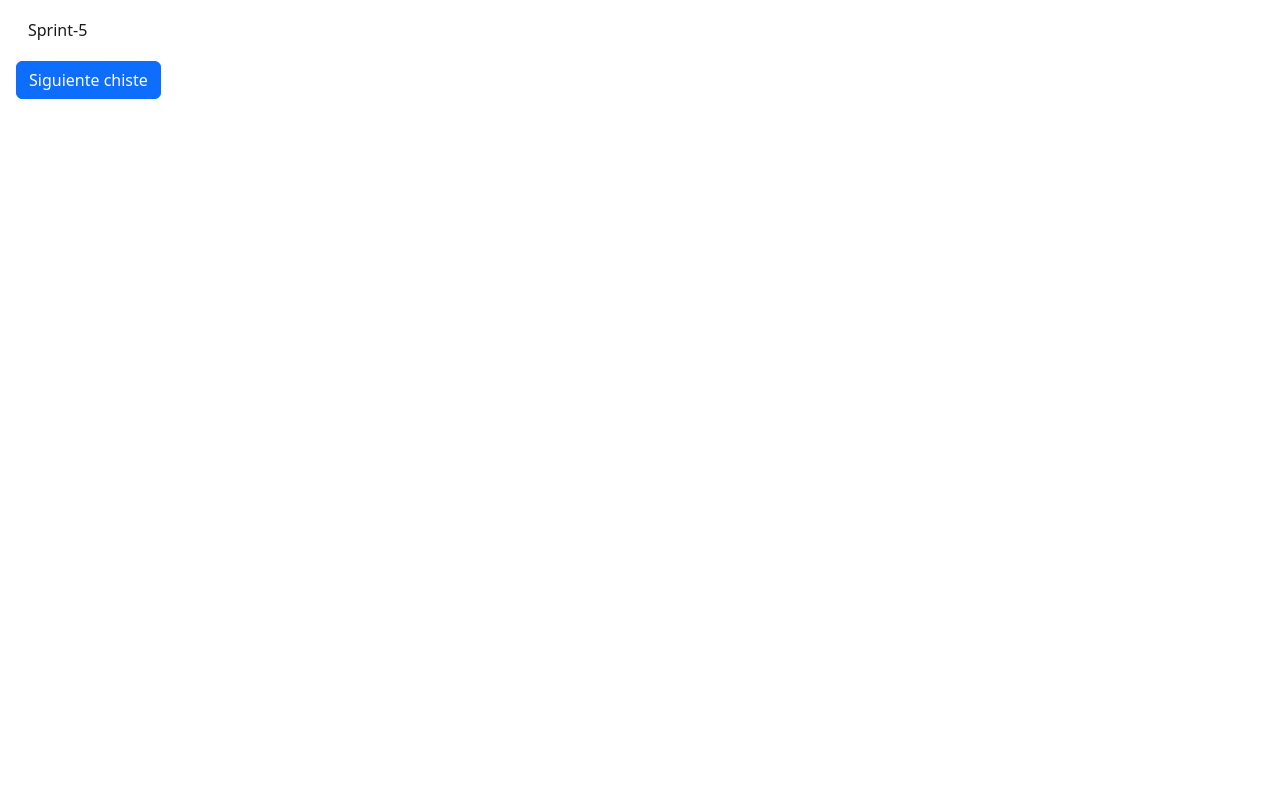
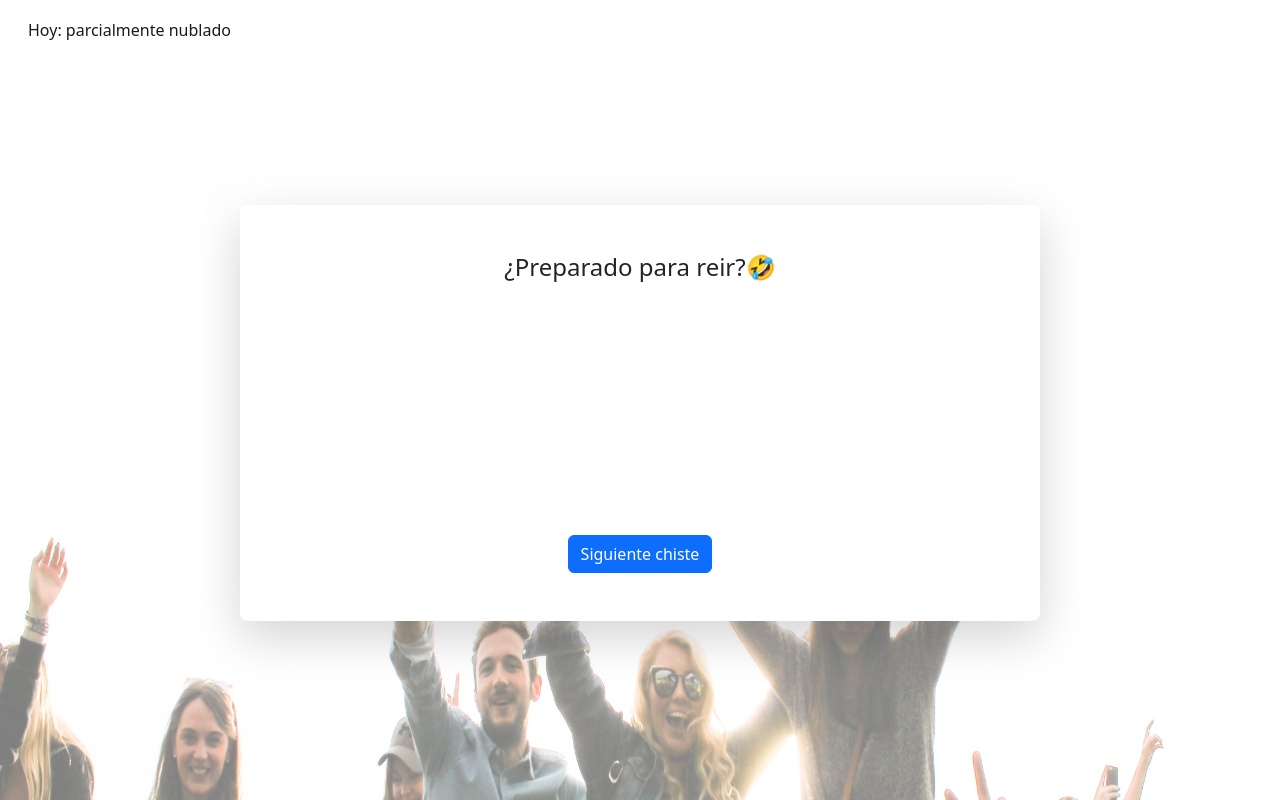
Before and after one commit to Jarperw/sprint-5, a website: page index.html in a window 1280 px wide. Drawn offline with Linux system fonts and the light colour scheme.

Commit message:
ejercicio-2

```diff
--- a/index.html
+++ b/index.html
@@ -14,10 +14,25 @@
     <nav class="navbar navbar-light bg-white">
         <div class="container-fluid">
           <a class="navbar-brand ms-3 mt-2" href="#">
-              <h6>Sprint-5</h6>
+              <h6>Hoy: parcialmente nublado</h6>
           </a>
         </div>
     </nav>
-    <button id="nextJoke" class="btn btn-primary ms-3">Siguiente chiste</button>
+    <div class="container">
+        <img src="img/fondo.jpg" class="w-100 h-100 position-absolute">
+        <div class="row my-5">
+            <div class="col-7 d-flex flex-column align-items-center justify-content-between p-5 ms-auto me-auto bg-white rounded rounded-3 shadow-lg">
+                <div>
+                    <h4>¿Preparado para reir?🤣</h4>
+                </div>
+                <div>
+                    <p id="joke"> </p>
+                </div>
+                <div>
+                    <button id="nextJoke" class="btn btn-primary d-inline">Siguiente chiste</button>
+                </div>
+            </div>
+        </div>
+    </div>
 </body>
 </html>
--- a/scss/styles.scss
+++ b/scss/styles.scss
@@ -1 +1,15 @@
 @import "../node_modules/bootstrap/scss/bootstrap.scss";
+
+.container img{
+    z-index: -1;
+    top: 0;
+    right: 0;
+    opacity: 0.5;
+}
+
+.rounded{
+    margin-top: 6em;
+    height: 40vh;
+    width: 55vw;
+    box-sizing: content-box;
+}
--- a/typescript/main.js
+++ b/typescript/main.js
@@ -1,8 +1,15 @@
 "use strict";
 var _a;
+//varibales globales
 var URL1 = "https://icanhazdadjoke.com/";
+var joke = document.getElementById('joke');
+//EJERCICIO 1
 (_a = document.getElementById("nextJoke")) === null || _a === void 0 ? void 0 : _a.addEventListener("click", function () {
     fetch(URL1, { headers: { "Accept": "application/json" } })
         .then(function (resp) { return resp.json(); })
-        .then(function (chiste) { return console.log(chiste.joke); });
+        .then(function (chiste) { return mostrarChiste(chiste.joke); });
 });
+//EJERCICIO 2
+var mostrarChiste = function (chiste) {
+    joke.innerHTML = "\"".concat(chiste, "\"");
+};
--- a/typescript/main.ts
+++ b/typescript/main.ts
@@ -1,9 +1,18 @@
 "use strict";
 
+//varibales globales
 const URL1: string = "https://icanhazdadjoke.com/";
+const joke = document.getElementById('joke');
 
+
+//EJERCICIO 1
 document.getElementById("nextJoke")?.addEventListener("click", ()=>{
     fetch(URL1, {headers: {"Accept": "application/json" }})
         .then( resp => resp.json())
-        .then( chiste => console.log(chiste.joke))
+        .then( chiste => mostrarChiste(chiste.joke))
 })
+
+//EJERCICIO 2
+const mostrarChiste = (chiste) => {
+    joke!.innerHTML = `"${chiste}"`;
+}
```
Also changed, not shown: css/styles.css, 1 other file.
